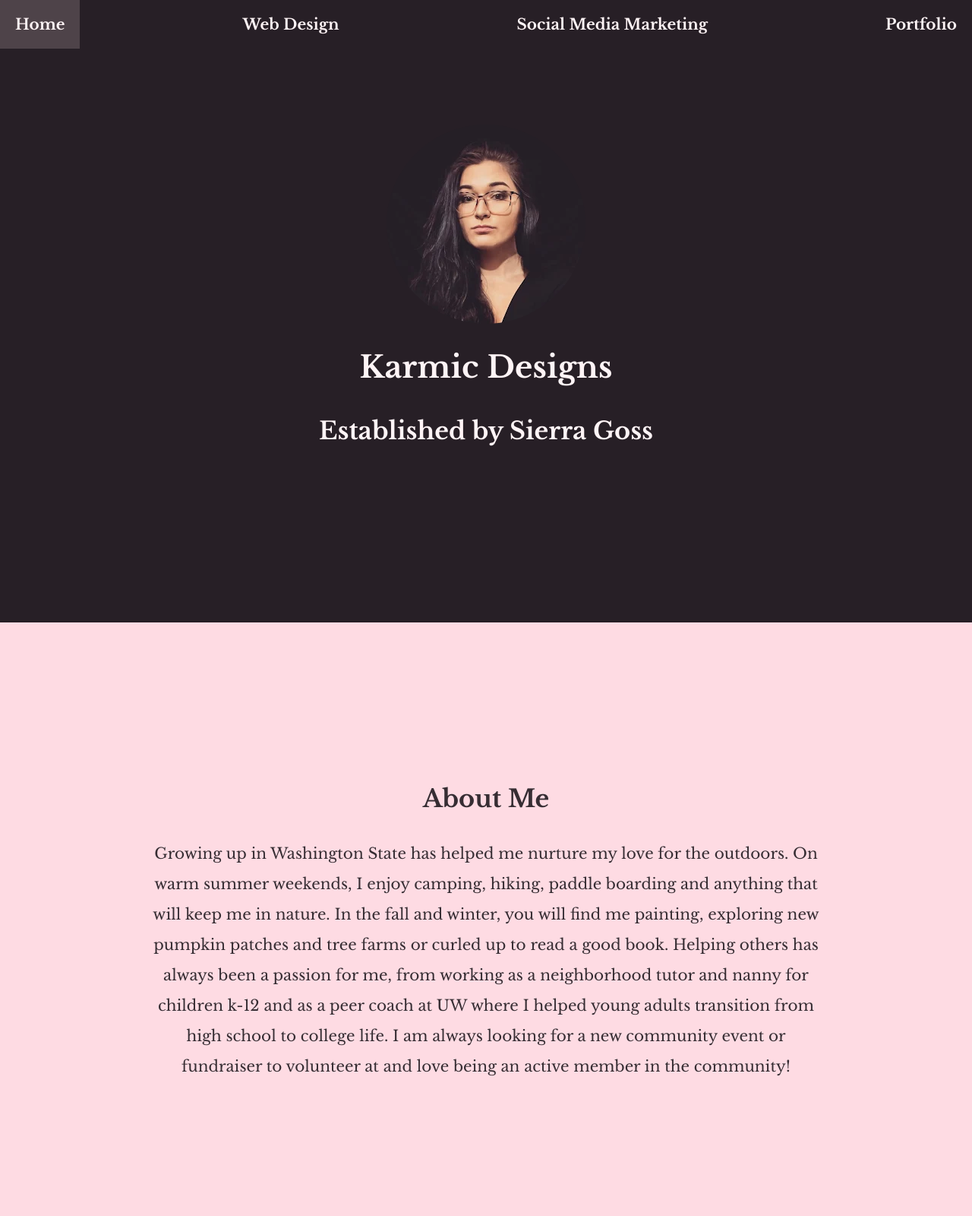
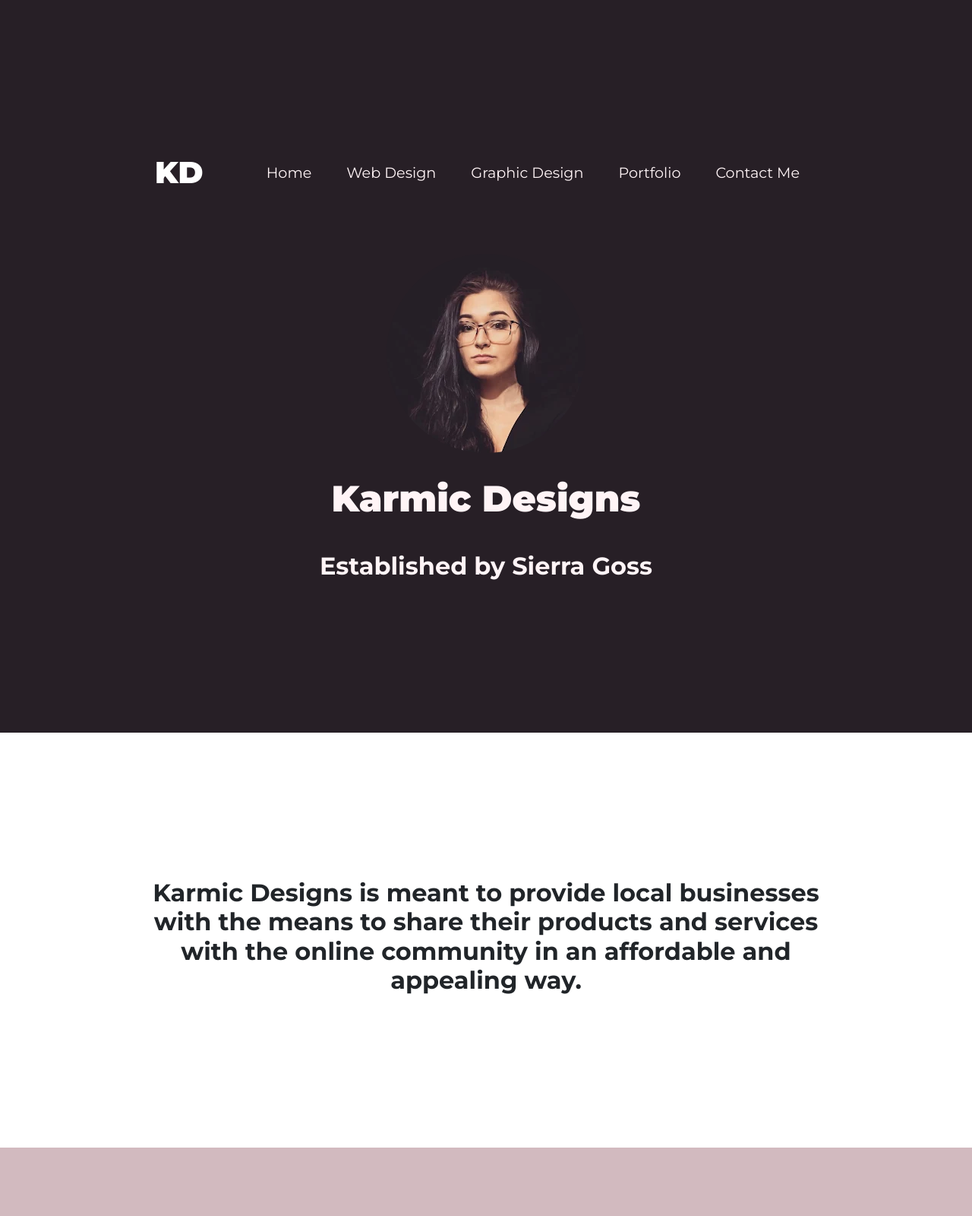
Before and after one commit to sgoss11/sierragoss, a plain HTML site: page index.html in a window 1280 px wide. Shown: the top 1600 px of the page at 76% size. Drawn offline with nearby package versions, Linux system fonts and the light colour scheme.

Commit message:
Refactoring code with Bootstrap
Adding bootstrap to better manage elements in code.

```diff
--- a/css/styles.css
+++ b/css/styles.css
@@ -1,3 +1,78 @@
+body{
+  font-family: 'Montserrat', sans-serif;
+  text-align: center;
+}
+
+h1{
+  font-weight: 900;
+  font-size: 3rem;
+}
+
+h2, h3, h4, h5, h6{
+  font-weight: 700;
+}
+p{
+  color: #8f8f8f;
+}
+
+.section-heading{
+  font-size: 2rem;
+}
+
+.container-fluid{
+  padding: 15% 15%;
+}
+
+/* Navbar Section */
+.navbar{
+  padding: 0 0 4.5rem;
+}
+
+.logo{
+  font-size: 2.5rem;
+  font-weight: 900;
+}
+
+.nav-item{
+  padding: 0 15px;
+}
+
+.nav-link{
+  font-size: 1.2rem;
+  color: #FFF4F6;
+}
+
+/* Top Section */
+#top{
+  background-color: #271F26;
+  color: #FFF4F6;
+}
+
+#top h1{
+  padding: 2rem 0 2rem;
+}
+
+/* Web Design */
+#web-design{
+  background-color: #D2BABF;
+}
+/* Graphic Design */
+#graphic-design{
+  background-color: #FFDBE3;
+}
+/* Contact Me */
+#contact-me{
+
+}
+/* footer */
+#footer{
+  background-color: #271F26;
+  color: #FFF4F6;
+}
+
+
+
+/*
 body{
   margin: 0px;
   text-align: center;
@@ -113,3 +188,4 @@ p{
   padding-top: 20px;
   display: inline-block;
 }
+*/
--- a/index.html
+++ b/index.html
@@ -4,46 +4,99 @@
 <head>
   <meta charset="UTF-8">
   <meta name="viewport" content="width=device-width, initial-scale=1.0">
+
+  <!-- TITLE -->
+
   <title>Sierra Goss</title>
+
+  <!-- bootstrap link must go above stylesheet link -->
+
+  <link href="https://cdn.jsdelivr.net/npm/bootstrap@5.2.2/dist/css/bootstrap.min.css" rel="stylesheet" integrity="sha384-Zenh87qX5JnK2Jl0vWa8Ck2rdkQ2Bzep5IDxbcnCeuOxjzrPF/et3URy9Bv1WTRi" crossorigin="anonymous">
+
+  <!-- Bootstrap for Java link -->
+
+  <script src="https://cdn.jsdelivr.net/npm/bootstrap@5.2.2/dist/js/bootstrap.bundle.min.js" integrity="sha384-OERcA2EqjJCMA+/3y+gxIOqMEjwtxJY7qPCqsdltbNJuaOe923+mo//f6V8Qbsw3" crossorigin="anonymous"></script>
+
+  <!-- CSS StyleSheet -->
+
   <link rel="stylesheet" type="text/css" href="css/styles.css">
+
   <!-- Fonts -->
+  <!-- BASKERVILLE -->
   <link rel="preconnect" href="https://fonts.googleapis.com">
   <link rel="preconnect" href="https://fonts.gstatic.com" crossorigin>
   <link href="https://fonts.googleapis.com/css2?family=Libre+Baskerville:ital,wght@0,400;0,700;1,400&display=swap"
     rel="stylesheet">
+
+    <!-- MONTSERRAT AND UBUNTU -->
+    <link rel="preconnect" href="https://fonts.googleapis.com">
+    <link rel="preconnect" href="https://fonts.gstatic.com" crossorigin>
+    <link href="https://fonts.googleapis.com/css2?family=Montserrat:wght@400;700;900&family=Ubuntu&display=swap" rel="stylesheet">
 </head>
 
 <body>
-  <div class="navbar">
-    <a href="#top" class="btn">Home</a>
-    <a href="#web-design" class="btn">Web Design</a>
-    <a href="#social-media" class="btn">Social Media Marketing</a>
-    <a href="" class="btn">Portfolio</a>
-    <!-- <p>Reviews</p> -->
+
+  <!-- TOP SECTION -->
+
+  <section id="top">
+    <div class="container-fluid">
+      <div class="container">
+      <!-- NAVBAR -->
+      <nav class="navbar navbar-expand-lg navbar-dark">
+        <!-- LOGO -->
+        <a class="navbar-brand logo" href=""> KD </a>
+        <!-- BUTTONS for TOGGLER -->
+        <button class="navbar-toggler" type="button" data-bs-toggle="collapse" data-bs-target="#nav-toggler" aria-controls="nav-toggler" aria-expanded="false" arial-label="Toggle navigation">
+          <span class="navbar-toggler-icon"></span>
+        </button>
+          <!-- DIV for Toggler ID -->
+        <div class="collapse navbar-collapse" id="nav-toggler">
+          <!-- Unordered list to store nav locations -->
+          <ul class="navbar-nav ms-auto">
+            <li class="nav-item">
+              <a class="nav-link" href="#top">Home </a>
+            </li>
+            <li class="nav-item">
+              <a class="nav-link" href="#web-design">Web Design </a>
+            </li>
+            <li class="nav-item">
+              <a class="nav-link" href="#graphic-design">Graphic Design </a>
+            </li>
+            <li class="nav-item">
+              <a class="nav-link" href="">Portfolio </a>
+            </li>
+            <li class="nav-item">
+              <a class="nav-link" href="#contact-me">Contact Me </a>
+            </li>
+          </ul>
         </div>
-  <div class="top">
+      </nav>
+        <!-- TITLE and HEADSHOT -->
+
+      <div class="header">
         <img src="images/HeadShot.png" alt="head shot" class="headshot"/>
         <h1>Karmic Designs</h1>
         <h2>Established by Sierra Goss</h2>
       </div>
-  <div class="about-me">
-    <h2>About Me</h2>
-    <p>
-      Growing up in Washington State has helped me nurture my love for the outdoors. On warm summer weekends, I enjoy
-      camping, hiking, paddle boarding and anything that will keep me in nature. In the fall and winter, you will find
-      me painting, exploring new pumpkin patches and tree farms or curled up to read a good book. Helping others has
-      always been a passion for me, from working as a neighborhood tutor and nanny for children k-12 and as a peer coach
-      at UW where I helped young adults transition from high school to college life. I am always looking for a new
-      community event or fundraiser to volunteer at and love being an active member in the community!
-    </p>
       </div>
-  <div class="vision">
+    </div>
+  </section>
+
+  <!-- VISION -->
+
+  <section id="vision">
+    <div class="container-fluid">
       <h2>
         Karmic Designs is meant to provide local businesses with the means to share their products and services with the
         online community in an affordable and appealing way.
       </h2>
     </div>
-  <div class="web-design">
+  </section>
+
+  <!-- WEB DESIGN -->
+
+  <section id="web-design">
+    <div class="container-fluid">
       <h2>Web Design</h2>
       <table>
       <tr>
@@ -73,18 +126,21 @@
       </tr>
     </table>
     </div>
-  <div class="social-media">
-    <h2>Social Media Marketing</h2>
-    <p>** Send an inquiry to get more information about plans and pricing</p>
+  </section>
+
+  <!-- GRAPHIC DESIGN -->
+
+  <section id="graphic-design">
+    <div class="container-fluid">
+      <h2>Graphic Design<h2>
+      <p> Content will go here </p>
     </div>
-  <!-- </div>
-    <div class="reviews">
-      <h2>Reviews</h2>
-      <p>
+  </section>
 
-      </p>
-    </div> -->
-  <div class="contact-me">
+  <!-- CONTACT ME -->
+
+  <section id="contact-me">
+    <div class="container-fluid">
         <h2>Contact Me</h2>
     <form>
       <div class="fname">
@@ -113,6 +169,35 @@
       </div>
     </form>
     </div>
+  </section>
+
+  <!-- FOOTER -->
+
+  <section id="footer">
+    <div class="container-fluid">
+      <div class="row">
+        <div class="col-lg-4">
+          <ul class="footer-nav">
+            <li class="footer-list-item">
+              <a class="footer-list-link" href="#top">Home</a>
+            </li>
+            <li class="footer-list-item">
+              <a class="footer-list-link" href="#web-design">Web Design</a>
+            </li>
+            <li class="footer-list-item">
+              <a class="footer-list-link" href="#graphic-design">Graphic Design</a>
+            </li>
+             <li class="footer-list-item">
+              <a class="footer-list-link" href="">Portfolio</a>
+            <li class="footer-list-item">
+              <a class="footer-list-link" href="#contact-me">Contact Me</a>
+            </li>
+          </ul>
+        </div>
+      </div>
+    </div>
+  </section>
+
 
 </body>
 
```
Lines whose indentation alone changed are shown as unchanged.
